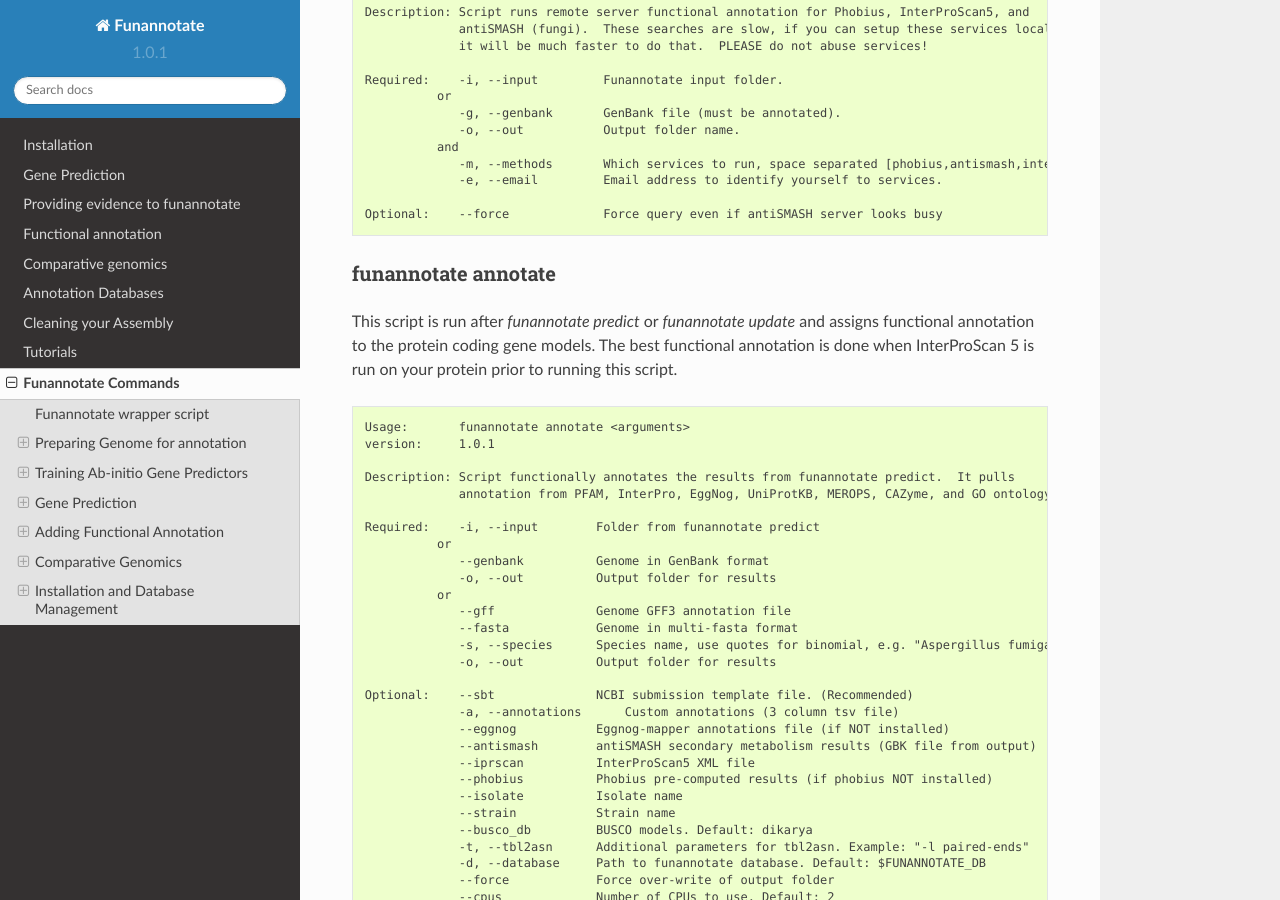
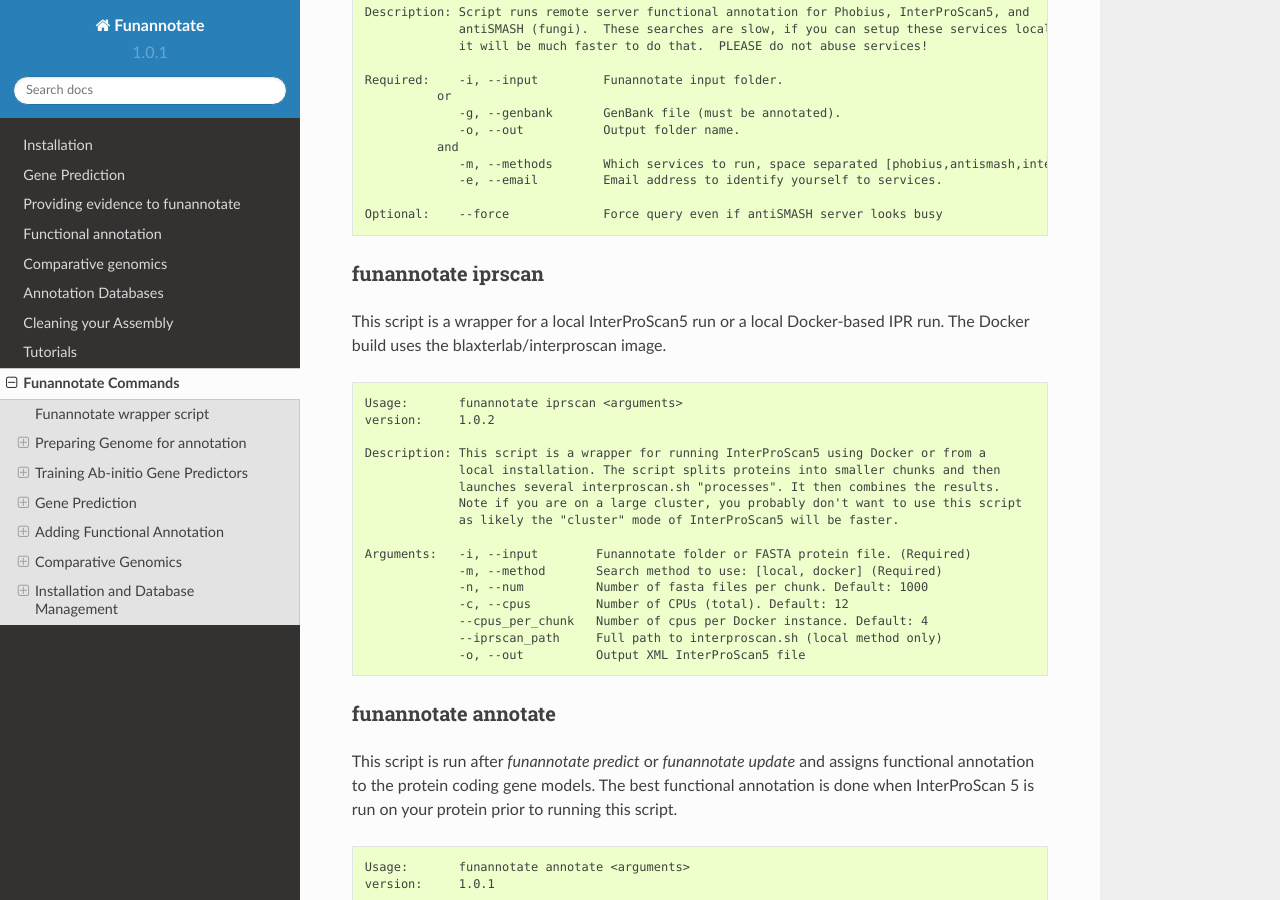
Before and after one commit to nextgenusfs/funannotate, a Sphinx documentation site: the page built from docs/commands.rst, in a window 1280 px wide and 900 px high, scrolled down 6356 px. Built offline with Sphinx 7.4.7 and the Read the Docs theme 2.0.0, drawn with Linux system fonts in a browser that asks for light colours.

Commit message:
update to docs

```diff
--- a/docs/commands.rst
+++ b/docs/commands.rst
@@ -358,6 +358,30 @@ if you can install these tools locally, those searches will likely be much faste
     Optional:    --force             Force query even if antiSMASH server looks busy
 
 
+funannotate iprscan
+^^^^^^^^^^^^^^^^^^^^^^^^^^^^^^^^^^^^^
+This script is a wrapper for a local InterProScan5 run or a local Docker-based IPR run.  The Docker build uses the blaxterlab/interproscan image.
+
+.. code-block:: none
+
+    Usage:       funannotate iprscan <arguments>
+    version:     1.0.2
+
+    Description: This script is a wrapper for running InterProScan5 using Docker or from a
+                 local installation. The script splits proteins into smaller chunks and then
+                 launches several interproscan.sh "processes". It then combines the results.
+                 Note if you are on a large cluster, you probably don't want to use this script
+                 as likely the "cluster" mode of InterProScan5 will be faster.
+
+    Arguments:   -i, --input        Funannotate folder or FASTA protein file. (Required)
+                 -m, --method       Search method to use: [local, docker] (Required)
+                 -n, --num          Number of fasta files per chunk. Default: 1000
+                 -c, --cpus         Number of CPUs (total). Default: 12
+                 --cpus_per_chunk   Number of cpus per Docker instance. Default: 4
+                 --iprscan_path     Full path to interproscan.sh (local method only)
+                 -o, --out          Output XML InterProScan5 file
+
+
 funannotate annotate
 ^^^^^^^^^^^^^^^^^^^^^^^^^^^^^^^^^^^^^
 This script is run after `funannotate predict` or `funannotate update` and assigns functional
--- a/docs/homebrew.rst
+++ b/docs/homebrew.rst
@@ -3,11 +3,11 @@
 
 HomeBrew mediated Installation
 ^^^^^^^^^^^^^^^^^^^^^^^^^^^^^^^^
-While it seems that homebrew-science is being at least partially deprecated (or moved?), the homebrew (Mac) or LinuxBrew (Linux) should still be functional.  You can install most tools with Homebrew/Linuxbrew, however depending on your OS there are a few tools that need to be manually installed. Homebrew https://brew.sh and Linuxbrew http://linuxbrew.sh.
+While homebrew-science has been deprecated, the replacement is at brewsci, thus the homebrew (Mac) or LinuxBrew (Linux) should still be functional.  You can install most tools with Homebrew/Linuxbrew, however depending on your OS there are a few tools that need to be manually installed. Homebrew https://brew.sh and Linuxbrew http://linuxbrew.sh.
 
 .. code-block:: none
 
-    brew tap brewsci/science && brew tap nextgenusfs/tap && brew update
+    brew tap brewsci/bio && brew tap brewsci/science && brew tap nextgenusfs/tap && brew update
     brew install funannotate
 
 This will automatically install most of the dependencies as well as the most current release of funannotate. Follow the instructions from homebrew, which are:
```
Also changed, not shown: docs/tutorials.rst (+5 -3 lines).
